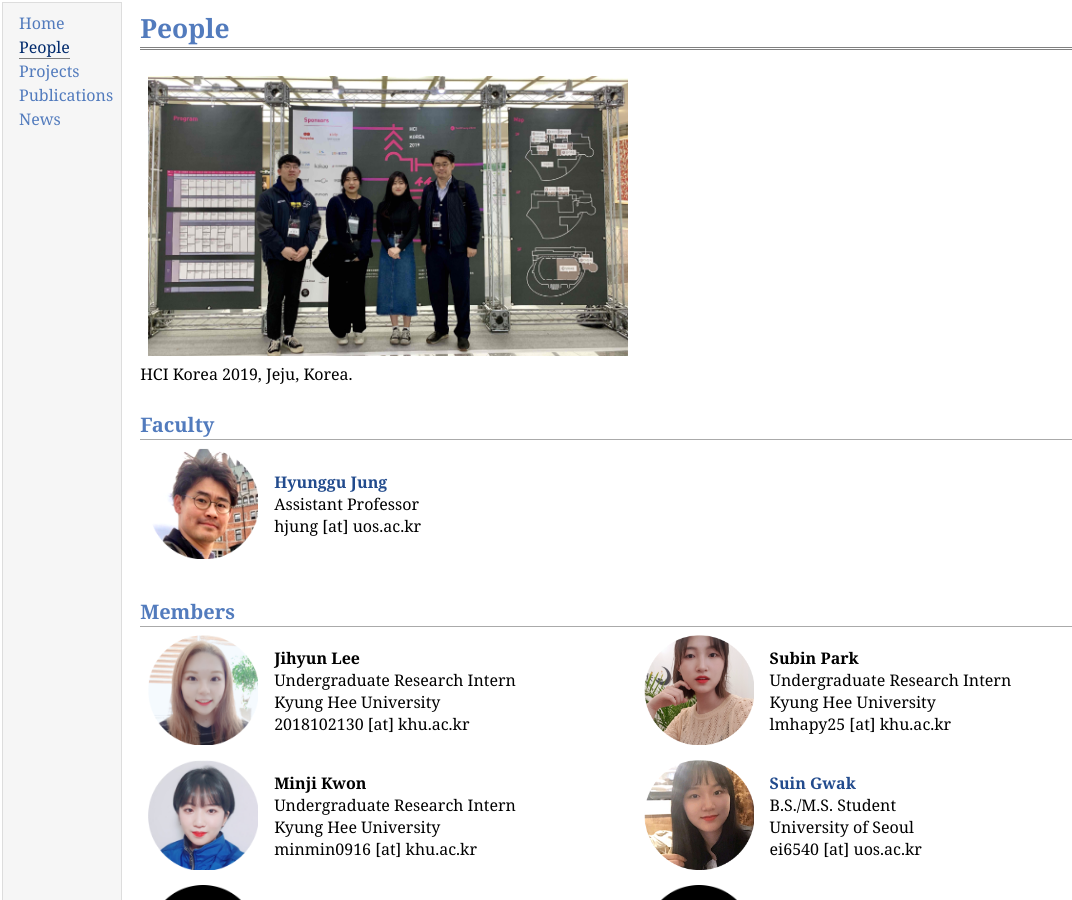
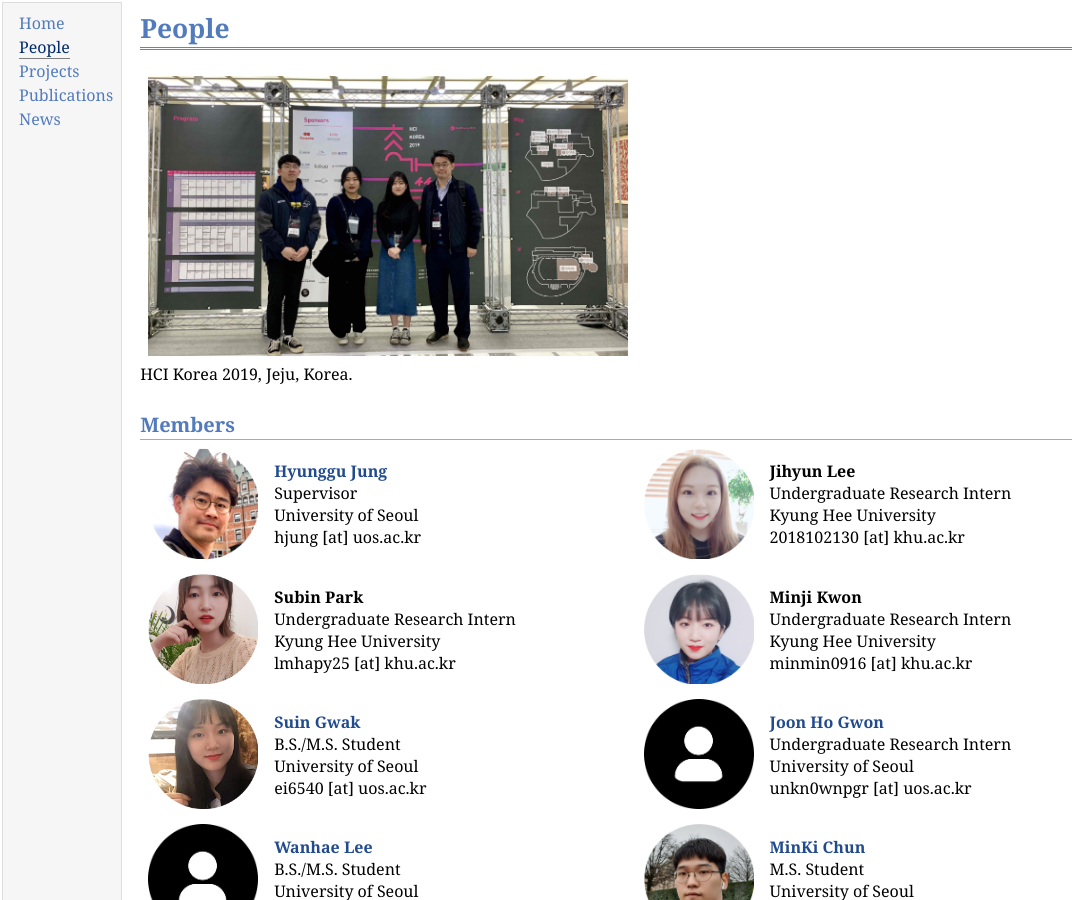
Before and after one commit to hcail/hcail-backup.github.io, a Jekyll site: the page people/people.html, which Jekyll copies as it is, in a window 1280 px wide and 900 px high. Shown: the whole window, without its empty margins (0-1072 px from the left). Built offline with Jekyll 4.4.1, drawn with Linux system fonts in a browser that asks for light colours.

Commit message:
people supervisor update

```diff
--- a/people/people.html
+++ b/people/people.html
@@ -27,36 +27,39 @@
 <img src="img/hcik2019_khu_jpg.JPG" alt="alt text" width="480px" height="280px" />&nbsp;</td>
 <td align="left"></td></tr></table>
 HCI Korea 2019, Jeju, Korea.
-<h2>Faculty</h2>
+<!-- <h2>Faculty</h2>
 <table id="TABLENAME">
 <tr class="r1"><td class="c1"><img src="img/profhjung.png" width="110" style="vertical-align: -4px"></td>
   <td class="c2"> <a href="http://hyunggujung.com/"><b>Hyunggu Jung</b></a> <br /> Assistant Professor<br />hjung [at] uos.ac.kr
-</td></tr></table>
+</td></tr></table> -->
 
 <h2>Members</h2>
 <table id="TABLENAME">
   <tr class="r1">
+    <td class="c2"><img src="img/profhjung.png" width="110" style="vertical-align: -4px"></td>
+    <td class="c2"><a href="http://hyunggujung.com/"><b>Hyunggu Jung</b></a><br>Supervisor<br>University of Seoul<br>hjung [at] uos.ac.kr</td>
+    <td class="c2"> &nbsp;&nbsp;&nbsp;&nbsp;&nbsp;&nbsp;&nbsp;&nbsp;&nbsp;&nbsp;&nbsp;&nbsp;&nbsp;&nbsp;&nbsp;&nbsp;&nbsp;&nbsp;&nbsp;&nbsp;&nbsp;&nbsp;&nbsp;</td>
     <td class="c2"><img src="img/jlee.png" width="110" style="vertical-align: -4px"></td>
     <td class="c2"> <b>Jihyun Lee</b><br>Undergraduate Research Intern<br>Kyung Hee University<br>2018102130 [at] khu.ac.kr</td>
-    <td class="c2"> &nbsp;&nbsp;&nbsp;&nbsp;&nbsp;&nbsp;&nbsp;&nbsp;&nbsp;&nbsp;&nbsp;&nbsp;&nbsp;&nbsp;&nbsp;&nbsp;&nbsp;&nbsp;&nbsp;&nbsp;&nbsp;&nbsp;&nbsp;</td>
+  </tr>
+  <tr class="r1">
     <td class="c2"> <img src="img/spark.png" width="110" style="vertical-align: -4px"></td>
     <td class="c2"> <b>Subin Park</b><br>Undergraduate Research Intern<br>Kyung Hee University<br>lmhapy25 [at] khu.ac.kr</td>
+    <td class="c2"> &nbsp;&nbsp;&nbsp;&nbsp;&nbsp;&nbsp;&nbsp;&nbsp;&nbsp;&nbsp;&nbsp;&nbsp;&nbsp;&nbsp;&nbsp;&nbsp;&nbsp;&nbsp;&nbsp;&nbsp;&nbsp;&nbsp;&nbsp;</td>
+    <td class="c2"><img src="img/mkwon.png" width="110" style="vertical-align: -4px"></td>
+    <td class="c2"> <b>Minji Kwon</b><br>Undergraduate Research Intern<br>Kyung Hee University<br>minmin0916 [at] khu.ac.kr</td>
   </tr>
   <tr class="r1">
-    <td class="c2"><img src="img/mkwon.png" width="110" style="vertical-align: -4px"></td>
-    <td class="c2"> <b>Minji Kwon</b><br>Undergraduate Research Intern<br>Kyung Hee University<br>minmin0916 [at] khu.ac.kr</td>
-    <td class="c2"> &nbsp;&nbsp;&nbsp;&nbsp;&nbsp;&nbsp;&nbsp;&nbsp;&nbsp;&nbsp;&nbsp;&nbsp;&nbsp;&nbsp;&nbsp;&nbsp;&nbsp;&nbsp;&nbsp;&nbsp;&nbsp;&nbsp;&nbsp;</td>
     <td class="c2"><img src="img/sgwak.png" width="110" style="vertical-align: -4px"></td>
     <td class="c2"> <a href="https://suintodev.tistory.com/"><b>Suin Gwak</b></a><br>B.S./M.S. Student<br>University of Seoul<br>ei6540 [at] uos.ac.kr</td>
+    <td class="c2"> &nbsp;&nbsp;&nbsp;&nbsp;&nbsp;&nbsp;&nbsp;&nbsp;&nbsp;&nbsp;&nbsp;&nbsp;&nbsp;&nbsp;&nbsp;&nbsp;&nbsp;&nbsp;&nbsp;&nbsp;&nbsp;&nbsp;&nbsp;</td>
+    <td class="c2" align="left"><img src="img/anony.png" width="110" style="vertical-align: -4px"></td>
+    <td class="c2"> <a href="https://blog.naver.com/kjh3864"><b>Joon Ho Gwon</b></a><br>Undergraduate Research Intern<br>University of Seoul<br>unkn0wnpgr [at] uos.ac.kr</td>
   </tr>
   <tr class="r1">
-    <td class="c2" align="left"><img src="img/anony.png" width="110" style="vertical-align: -4px"></td>
-    <td class="c2"> <a href="https://blog.naver.com/kjh3864"><b>Joon Ho Gwon</b></a><br>Undergraduate Research Intern<br>University of Seoul<br>unkn0wnpgr [at] uos.ac.kr</td>
-    <td class="c2"> &nbsp;&nbsp;&nbsp;&nbsp;&nbsp;&nbsp;&nbsp;&nbsp;&nbsp;&nbsp;&nbsp;&nbsp;&nbsp;&nbsp;&nbsp;&nbsp;&nbsp;&nbsp;&nbsp;&nbsp;&nbsp;&nbsp;&nbsp;</td>
     <td class="c2"> <img src="img/anony.png" width="110" style="vertical-align: -4px"></td>
     <td class="c2"> <a href="https://blog.iwanhae.ga"><b>Wanhae Lee</b></a><br>B.S./M.S. Student<br>University of Seoul<br>train96 [at] uos.ac.kr</td>
-  </tr>
-  <tr class="r1">
+    <td class="c2"> &nbsp;&nbsp;&nbsp;&nbsp;&nbsp;&nbsp;&nbsp;&nbsp;&nbsp;&nbsp;&nbsp;&nbsp;&nbsp;&nbsp;&nbsp;&nbsp;&nbsp;&nbsp;&nbsp;&nbsp;&nbsp;&nbsp;&nbsp;</td>
     <td class="c2" align="left"><img src="img/mchun.png" width="110" style="vertical-align: -4px"></td>
     <td class="c2"> <a href="https://sites.google.com/view/minkichun/"><b>MinKi Chun</b></a><br>M.S. Student<br>University of Seoul<br>cna81136 [at] uos.ac.kr</td>
   </tr>
```
Also changed, not shown: 1 other file.
